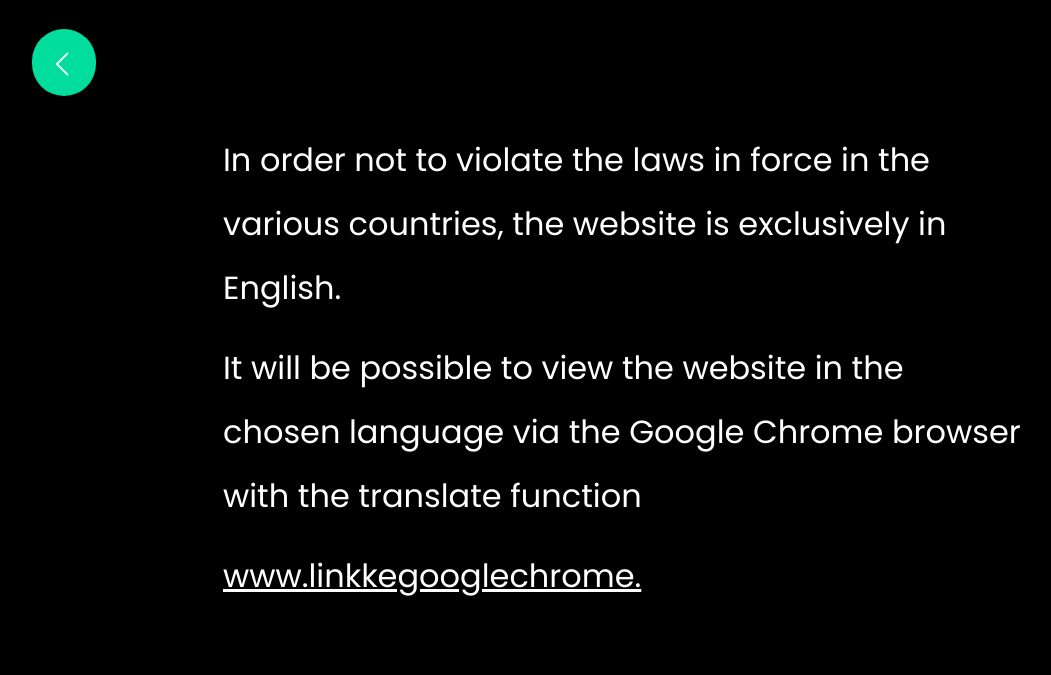
After one commit to eddyh99/tracklessproject.com, a CodeIgniter app: page /database/auth/translate in a window 1280 px wide. The commit adds this page. Shown: the top 675 px of the page, without its empty margins (16-1067 px from the left). Run offline with CodeIgniter, Linux system fonts and the light colour scheme; some libraries are stand-ins or nearby versions.

Commit message:
Update12Oct2022

```diff
--- a/application/controllers/Auth.php
+++ b/application/controllers/Auth.php
@@ -25,4 +25,12 @@ class Auth extends CI_Controller {
 		);
 		$this->load->view('layout/wrapper', $data);
 	}
+	public function translate()
+	{
+        $data = array(
+            'title'     => 'Trackless Project - Translate',
+            'content'   => 'home/translate',
+		);
+		$this->load->view('layout/wrapper', $data);
+	}
 }
--- /dev/null
+++ b/application/views/home/translate.php
@@ -0,0 +1,25 @@
+<div class="container-fluid p-5">
+    <a href="<?= base_url('auth'); ?>" class="btn-back-green">
+        <svg xmlns="http://www.w3.org/2000/svg" width="32" height="32" fill="currentColor" class="bi bi-chevron-left"
+            viewBox="0 0 18 16">
+            <path fill-rule="evenodd"
+                d="M11.354 1.646a.5.5 0 0 1 0 .708L5.707 8l5.647 5.646a.5.5 0 0 1-.708.708l-6-6a.5.5 0 0 1 0-.708l6-6a.5.5 0 0 1 .708 0z" />
+        </svg>
+    </a>
+    <div class="row align-items-center">
+        <div class="translate-text lh-lg p-1 pt-5 ps-1 pe-1 f-poppins">
+            <p>
+                In order not to violate the laws in force in the various countries, the website is exclusively in
+                English.
+            </p>
+            <p>
+                It will be possible to view the website in the chosen language via the Google Chrome browser with
+                the
+                translate function
+            </p>
+            <p>
+                <a class="translate-link" href="#">www.linkkegooglechrome.</a>
+            </p>
+        </div>
+    </div>
+</div>
--- a/assets/css/style.css
+++ b/assets/css/style.css
@@ -82,10 +82,24 @@ a:active {
     padding: 1.45rem 1rem;
 }
 
+.translate-link {
+    color: #fff;
+    text-decoration: underline #fff !important;
+}
+
+.translate-link:hover {
+    color: #fff;
+}
+
+.translate-text {
+    width: 50%;
+    max-width: 810px;
+    margin: auto;
+    font-size: 24pt;
+}
 
 
 /* Carousel */
-
 
 input[type=radio] {
     display: none;
@@ -523,16 +538,36 @@ img.carousel {
     #item-4:checked~.cards #song-5,
     #item-5:checked~.cards #song-6,
     #item-6:checked~.cards #song-1 {
-        transform: translatex(40%) scale(0.8);
+        transform: translatex(0%) scale(0.8);
         opacity: 0;
         z-index: 0;
     }
 
+    .translate-text {
+        width: 100%;
+        max-width: 810px;
+        margin: auto;
+        font-size: 12pt;
+    }
+}
+
+
+@media only screen and (min-width: 700px) {
+    .body-carousel {
+        height: 300px !important;
+    }
+
+    .translate-text {
+        width: 75%;
+        max-width: 810px;
+        margin: auto;
+        font-size: 24pt;
+    }
 }
 
 @media only screen and (min-width: 810px) {
     .slider-responsive {
-        font-size: 24px !important;
+        font-size: 4.5vh !important;
     }
 
     .img-lock {
@@ -611,11 +647,18 @@ img.carousel {
         opacity: 0.4;
         z-index: 0;
     }
+
+    .translate-text {
+        width: 75%;
+        max-width: 810px;
+        margin: auto;
+        font-size: 24pt;
+    }
 }
 
 @media only screen and (min-width: 1280px) {
     .slider-responsive {
-        font-size: 52px !important;
+        font-size: 9vh !important;
     }
 
     .img-lock {
```
Also changed, not shown: other parts of assets/css/style.css (+13 -10 lines), application/views/home/index.php (+66 -69 lines), .htaccess.
